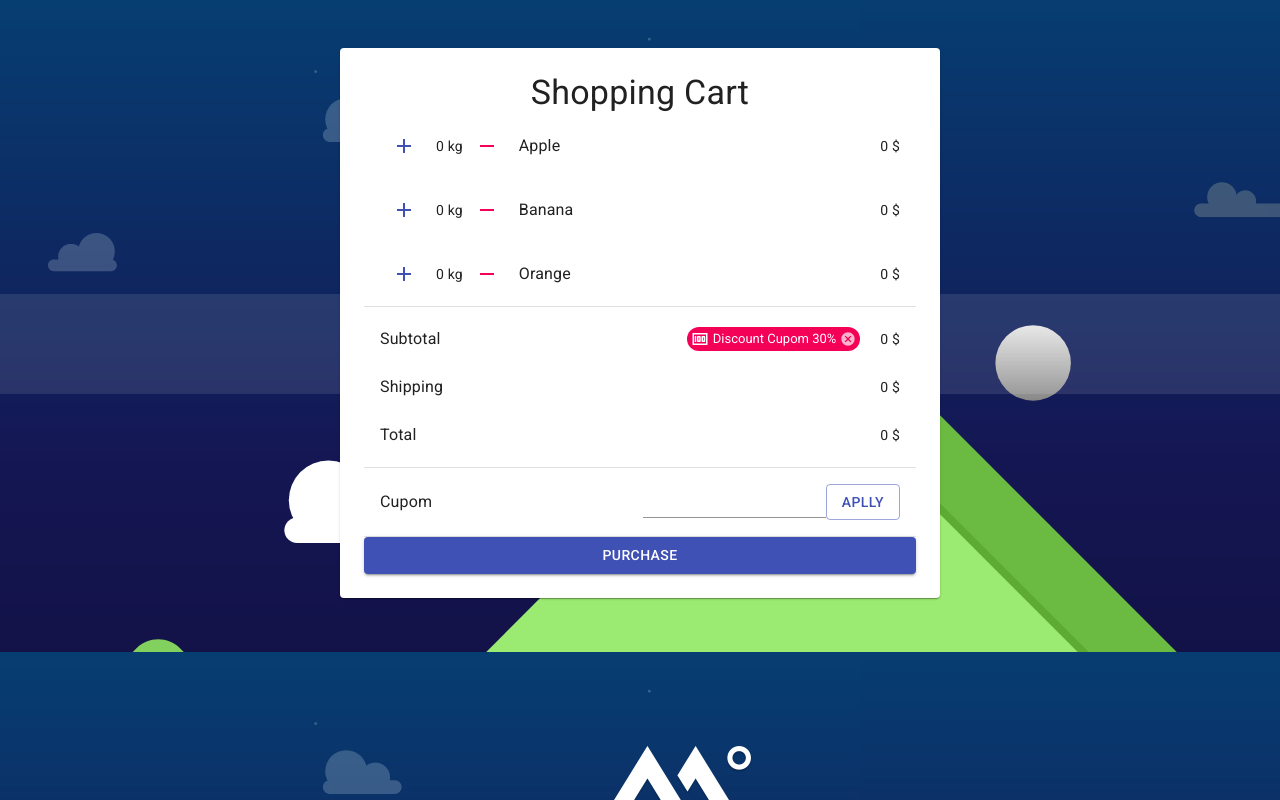
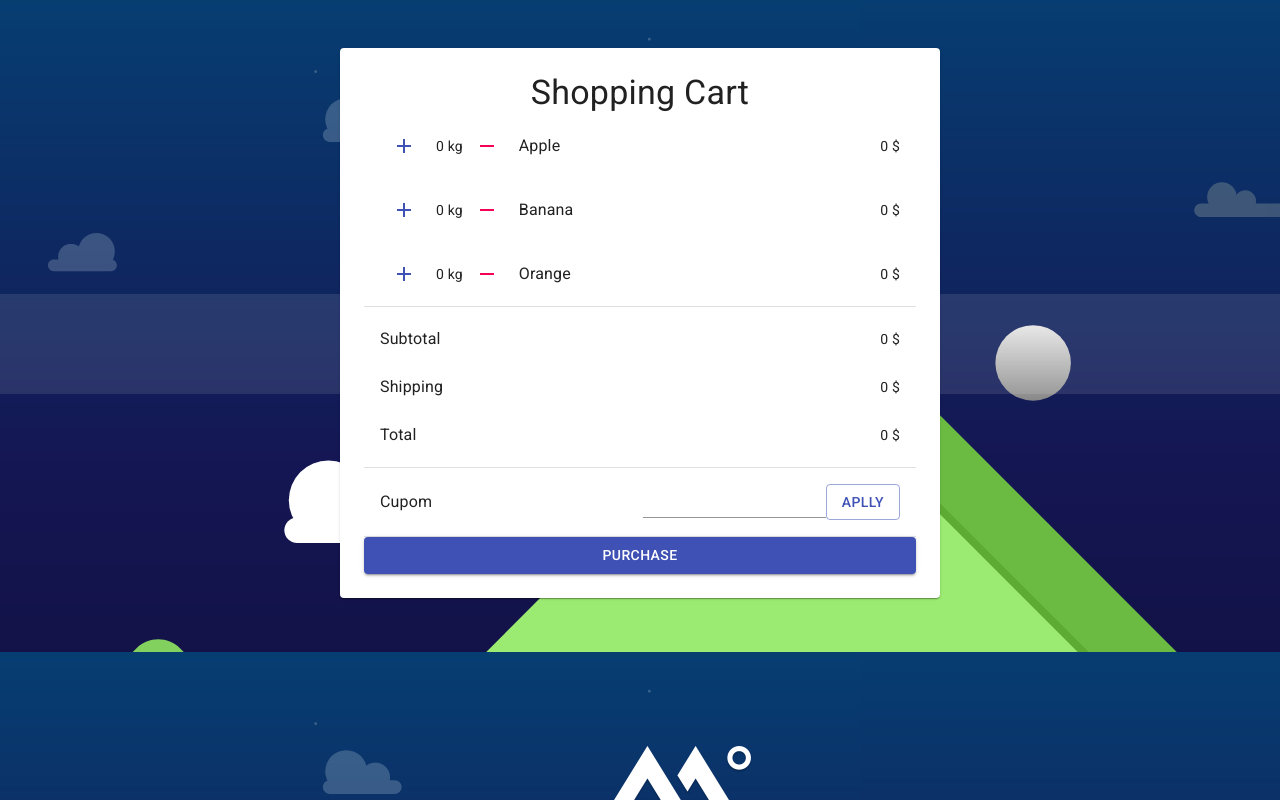
Before and after one commit to thaydds/shopping-cart-challenge, a React (Create React App) app: page / in a window 1280 px wide. Built offline with nearby package versions, Linux system fonts and the light colour scheme.

Commit message:
create DiscountFlag component and aplly to Cart

```diff
--- a/src/App.js
+++ b/src/App.js
@@ -47,7 +47,7 @@ export default function App() {
 			<CartHeader />
 			<ProductList  products={cart.products}/>
 			<Divider/>
-			<CartSessions subtotal={cart.subtotal} total={cart.total} shipping={cart.shipping} />
+			<CartSessions subtotal={cart.subtotal} total={cart.total} shipping={cart.shipping} cupom={cart.cupom[0]} />
 			<Divider/>
 			<Cupom />
 			<Divider />
--- a/src/components/CartSessions.js
+++ b/src/components/CartSessions.js
@@ -4,35 +4,27 @@ import ListItem from '@material-ui/core/ListItem'
 import ListItemText from '@material-ui/core/ListItemText'
 import Typography from '@material-ui/core/Typography'
 import PropTypes from 'prop-types'
-import Chip from '@material-ui/core/Chip'
-import Money from '@material-ui/icons/Money'
+import DiscountFlag from './DiscountFlag'
+
 
 const CartSessions = (props) => {
-    const { subtotal, total, shipping } = props
+    const { subtotal, total, shipping, cupom } = props
 
-  const handleDelete = () => {
-    alert('You clicked the delete icon.');
-  };
     return(
         <List>
             <ListItem alignItems='center'>
                 <ListItemText primary={'Subtotal'} />
-                <Chip
-                style={{marginRight:20}}
-                size='small'
-                icon={<Money />}
-                label="Discount Cupom 30%"
-                onDelete={handleDelete}
-                color="secondary"
-            />
+                { cupom ? cupom.type ==='Percentual' ? <DiscountFlag label={`Percentual Cupom - ${cupom.effect * 100} %`} /> : null : null }
                 <Typography data-testid='subtotal' variant="body2">{`${subtotal} $`}</Typography>
                 </ListItem>
                 <ListItem alignItems='center'>
                 <ListItemText primary={'Shipping'} />
+                { cupom ? cupom.type ==='Free Shipping' ? <DiscountFlag label={`Free Shipping Cupom`} /> : null : null }
                 <Typography data-testid='shipping' variant="body2">{ `${shipping} $` }</Typography>
                 </ListItem>
                 <ListItem alignItems='center'>
                 <ListItemText  primary={'Total'} />
+                { cupom ? cupom.type ==='Fixed' ? <DiscountFlag label={`Fixed Cupom -${cupom.effect}%`} /> : null : null }
                 <Typography data-testid='total' variant="body2">{`${total} $`}</Typography>
             </ListItem>
         </List>
--- a/src/components/Cupom.js
+++ b/src/components/Cupom.js
@@ -5,7 +5,7 @@ import ListItemText from '@material-ui/core/ListItemText'
 import Input from "@material-ui/core/Input"
 import Button from "@material-ui/core/Button"
 import {useDispatch, useSelector} from 'react-redux'
-import {CART_CUPOM_ADD, CART_CUPOM_SUB} from '../actions'
+import {CART_CUPOM_ADD} from '../actions'
 
 const Cupom = () => {
     const cart = useSelector(state => state)
@@ -21,9 +21,6 @@ const Cupom = () => {
         const enabledCupom = cart.cupoms.filter( c => c.key === cupomField)
         if( enabledCupom.length > 0){
             dispatch({type: CART_CUPOM_ADD , enabledCupom: enabledCupom})
-        } else {
-            dispatch({type: CART_CUPOM_SUB})
-
         }
     }
 
--- /dev/null
+++ b/src/components/DiscountFlag.js
@@ -0,0 +1,27 @@
+import React from 'react'
+import Chip from '@material-ui/core/Chip'
+import Money from '@material-ui/icons/Money'
+import { useDispatch } from 'react-redux'
+import { CART_CUPOM_SUB } from '../actions'
+
+const DiscountFlag = (props) => {
+
+    const dispatch = useDispatch()
+
+    const handleDelete = () => {
+        dispatch({ type: CART_CUPOM_SUB })
+      };
+
+    return(
+        <Chip
+            style={{marginRight:20}}
+            size='small'
+            icon={<Money />}
+            label={props.label}
+            onDelete={handleDelete}
+            color="primary"
+        />
+    )
+}
+
+export default DiscountFlag
```
Also changed, not shown: 1 other file (tests, documents, lock files or other folders).
